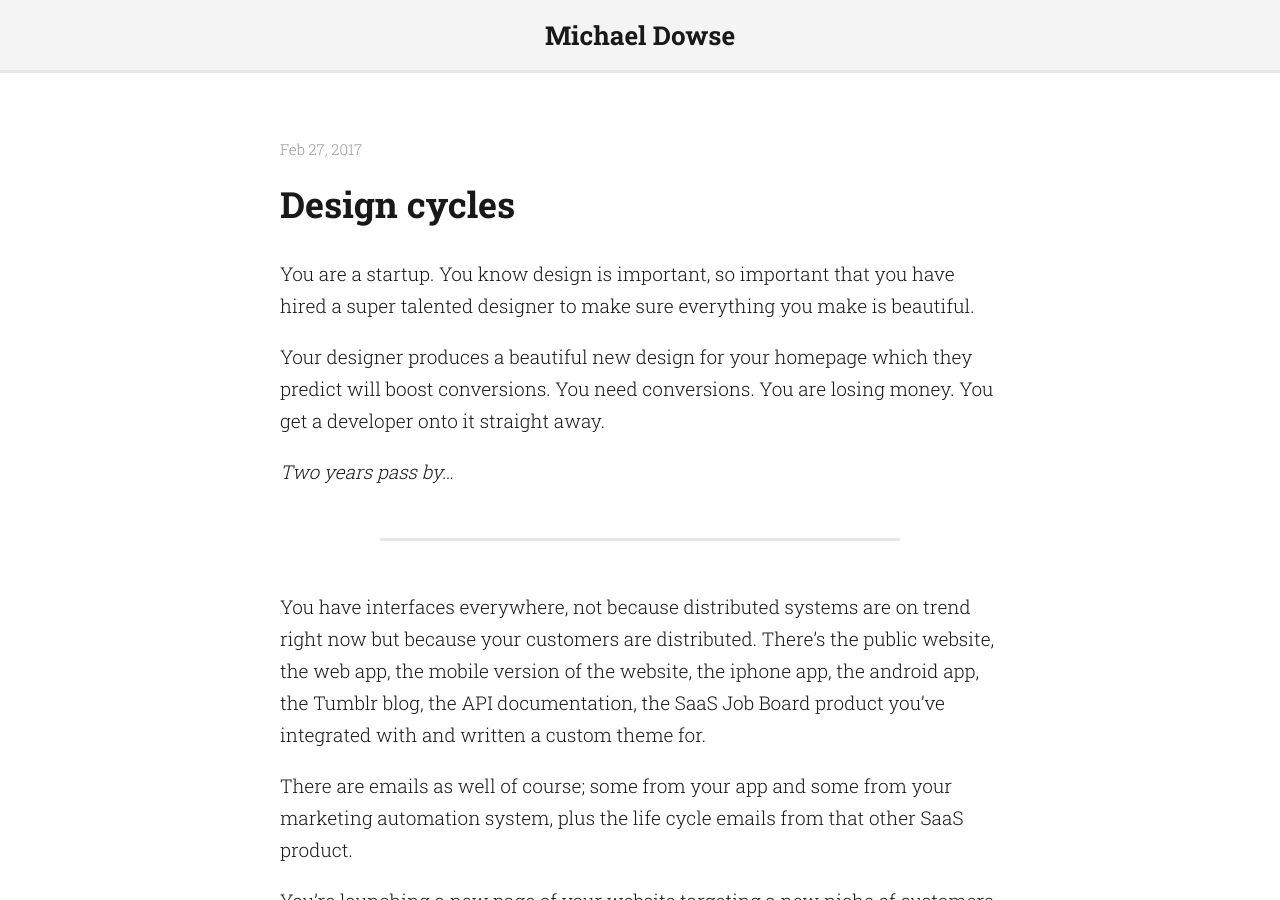
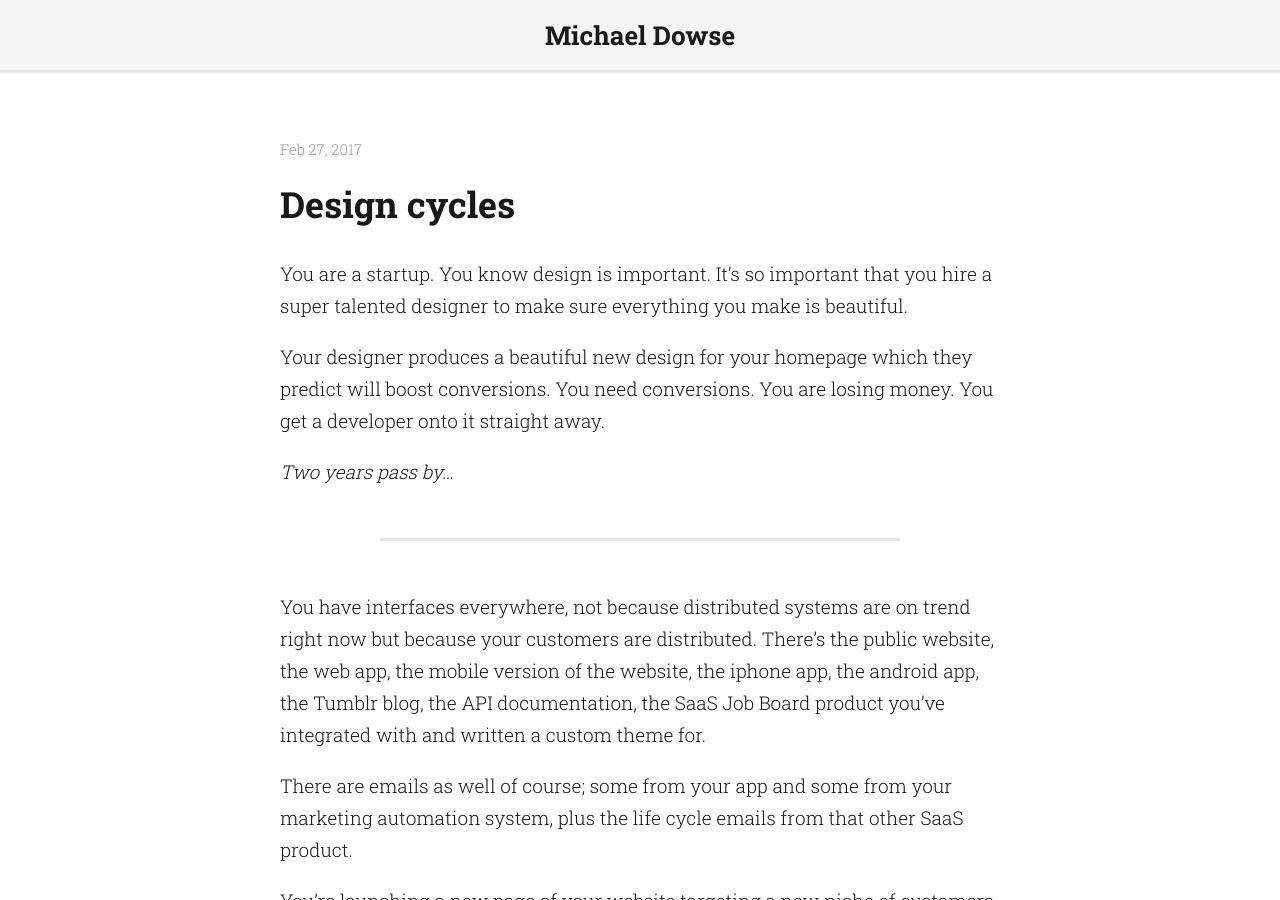
Before and after one commit to MichaelDowse/michaeldowse.github.io, a Jekyll site: the page built from _posts/2017-02-27-design-cycles.markdown, in a window 1280 px wide and 900 px high. Built offline with Jekyll 4.4.1, drawn with Linux system fonts in a browser that asks for light colours.

Commit message:
rewording

```diff
--- a/_posts/2017-02-27-design-cycles.markdown
+++ b/_posts/2017-02-27-design-cycles.markdown
@@ -3,7 +3,7 @@ title: Design cycles
 layout: post
 ---
 
-You are a startup. You know design is important, so important that you have hired a super talented designer to make sure everything you make is beautiful.
+You are a startup. You know design is important. It's so important that you hire a super talented designer to make sure everything you make is beautiful.
 
 Your designer produces a beautiful new design for your homepage which they predict will boost conversions. You need conversions. You are losing money. You get a developer onto it straight away.
 
```
Also changed, not shown: 3 other files.
